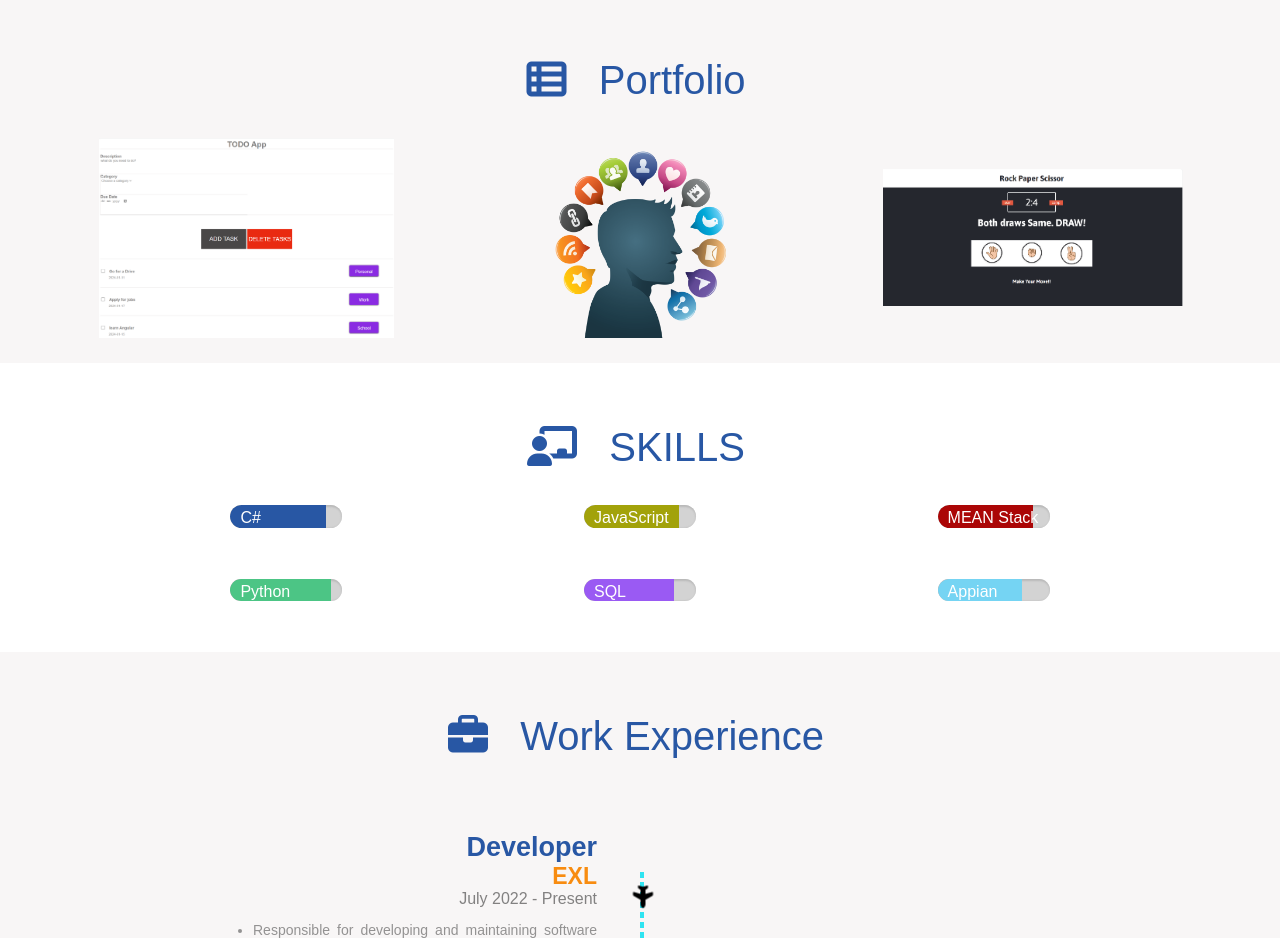
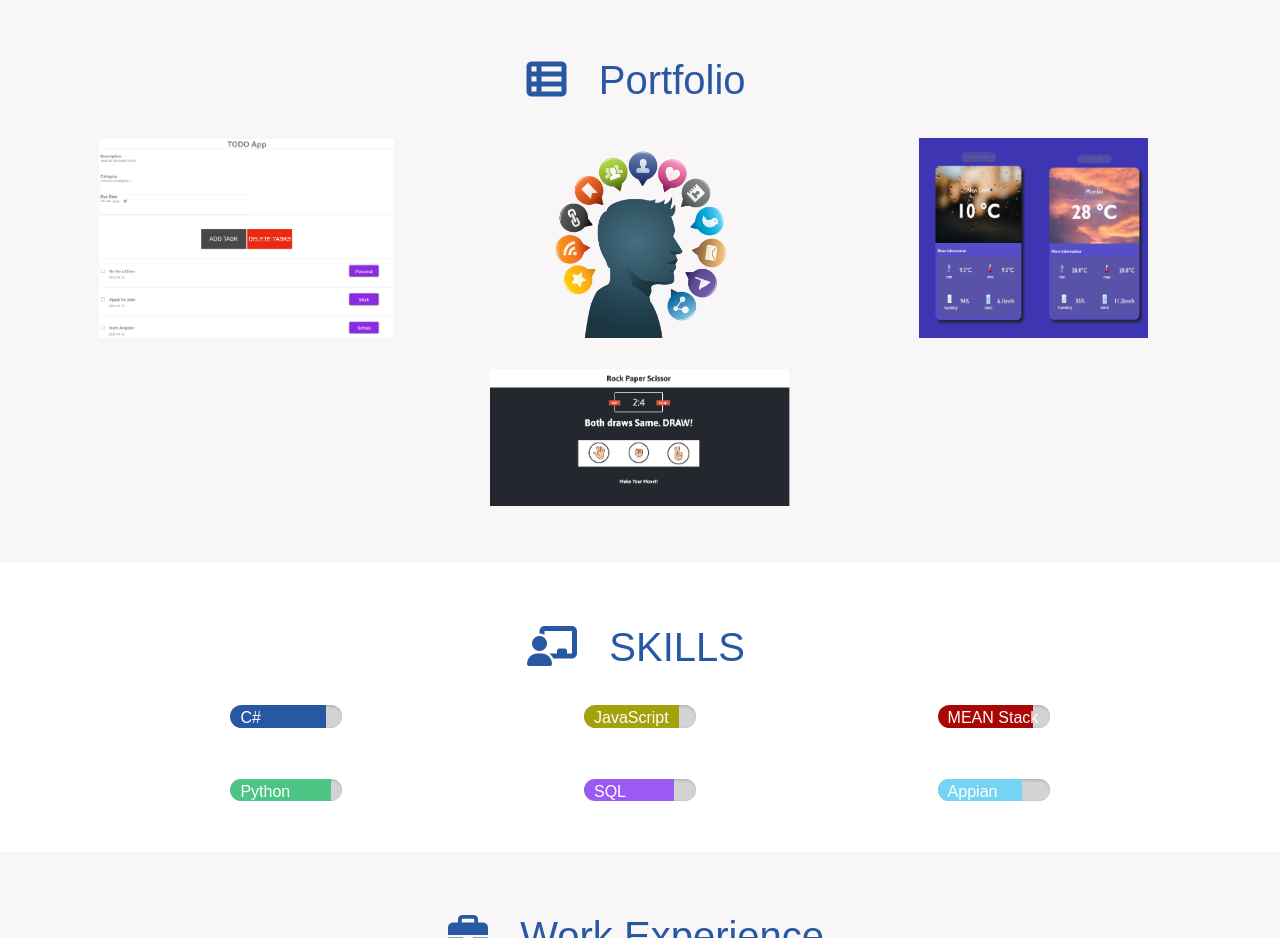
Before and after one commit to DevWebZone/Devanshu-PortFolio.github.io, a plain HTML site: page index.html in a window 1280 px wide. Shown: the part 900-1838 px from the top of the page. Drawn offline with Linux system fonts and the light colour scheme.

Commit message:
weather app added

```diff
--- a/index.html
+++ b/index.html
@@ -81,7 +81,12 @@
                                 Express & MongoDB</span>
                         </div>
                     </a>
-
+                    <a href="https://github.com/DevWebZone/weatherapp" class="project-box">
+                        <img src="weatherapp.jpg" alt="project image">
+                        <div class="project-info">
+                            <span>Real Time City Weather App using Angular</span>
+                        </div>
+                    </a>
                     <a target="_blank" class="project-box">
                         <img src="rockpaper.png" alt="project image">
                         <div class="project-info">
```
Also changed, not shown: weatherapp.jpg (added).
